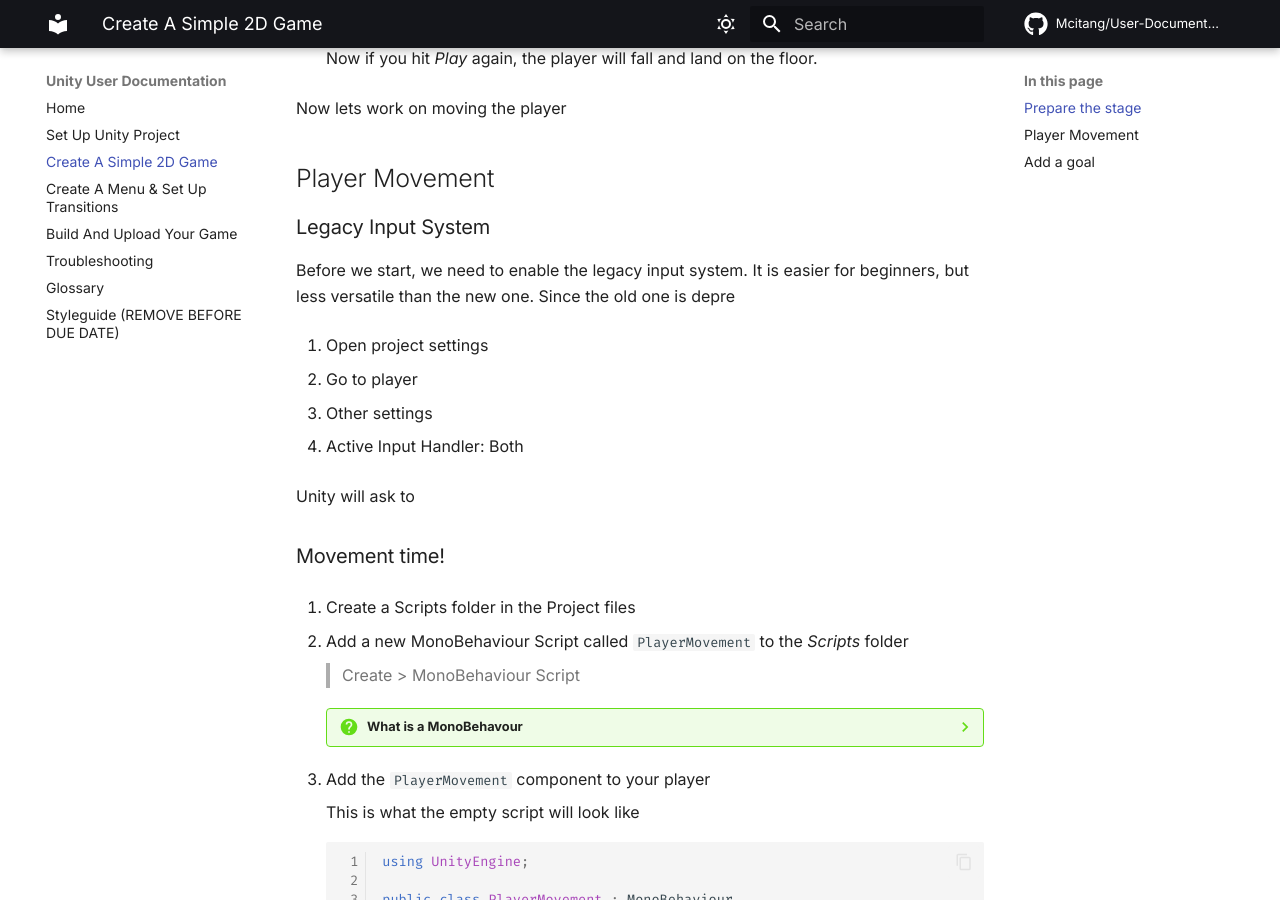
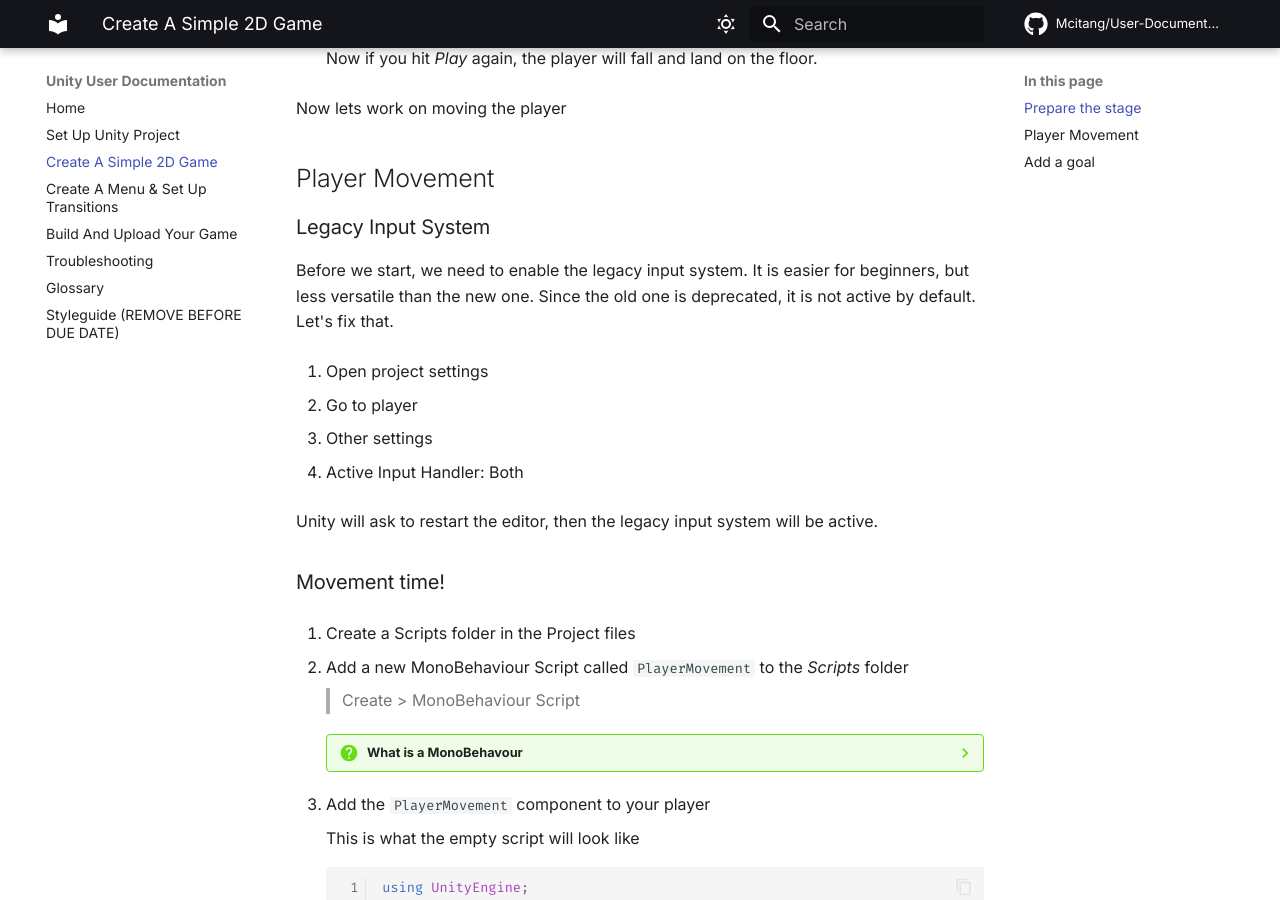
Before and after one commit to Mcitang/User-Documentation, an MkDocs documentation site: the page built from docs/make-game.md, in a window 1280 px wide and 900 px high, scrolled down 3148 px. Built offline with MkDocs 1.6.1 and Material for MkDocs 9.7.7, drawn with Linux system fonts in a browser that asks for light colours; emoji names are drawn with the system emoji font; comment, search, counter and statistics services are not loaded.

Commit message:
Fix typo

```diff
--- a/docs/make-game.md
+++ b/docs/make-game.md
@@ -56,7 +56,7 @@
 ## Player Movement
 
 ### Legacy Input System
-Before we start, we need to enable the legacy input system. It is easier for beginners, but less versatile than the new one. Since the old one is depre
+Before we start, we need to enable the legacy input system. It is easier for beginners, but less versatile than the new one. Since the old one is deprecated, it is not active by default. Let's fix that.
 
 1. Open project settings
 
@@ -66,7 +66,7 @@
 
 1. Active Input Handler: Both
 
-Unity will ask to
+Unity will ask to restart the editor, then the legacy input system will be active.
 
 ### Movement time!
 
```
